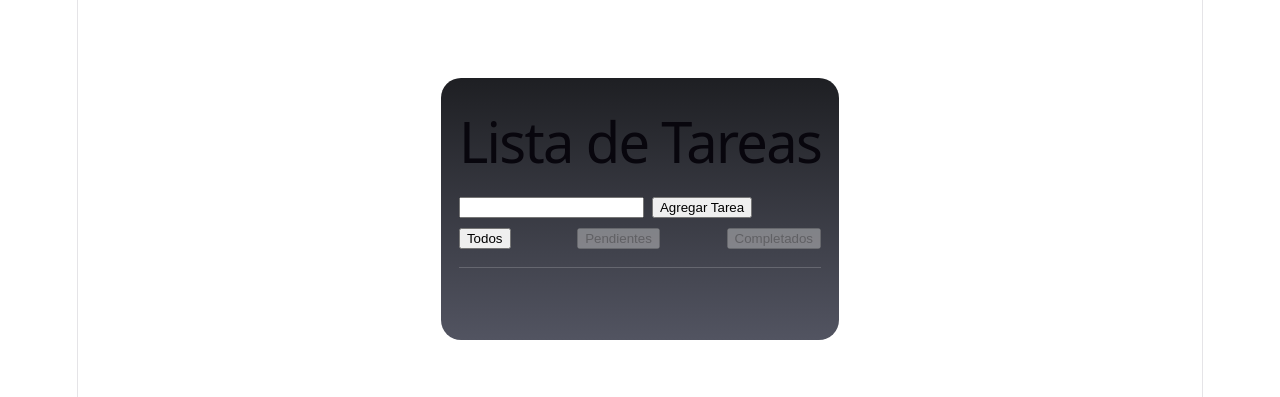
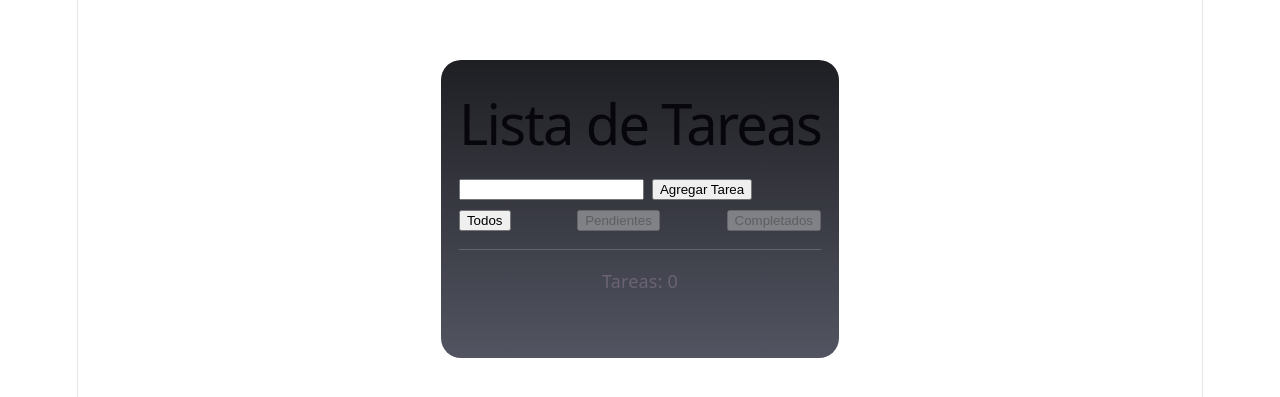
Before and after one commit to TiwexCr25/proyectos-react, a React (Vite) app in the folder projects/04-taskList/: page / in a window 1280 px wide. Shown: the part 191-588 px from the top of the page. Built offline with nearby package versions, Linux system fonts and the light colour scheme.

Commit message:
04 - contador basico de tareas

```diff
--- a/projects/04-taskList/src/App.jsx
+++ b/projects/04-taskList/src/App.jsx
@@ -62,7 +62,7 @@ function App() {
       <FilterButtons/>
 
       <hr />
-
+      <p>Tareas: <span>{tasks.length}</span></p>
       <TaskList tasks={tasks}
       onDelete={deleteTask}
       onEdit={editTask}
```
